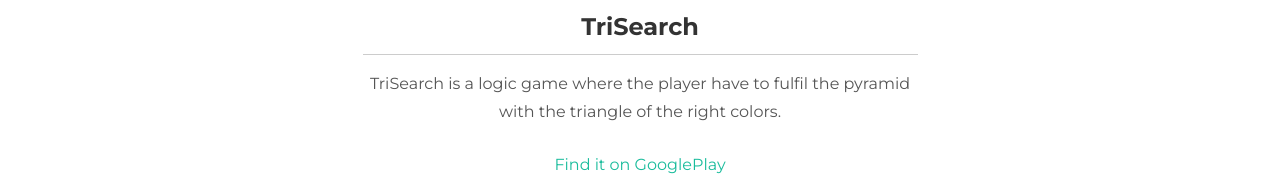
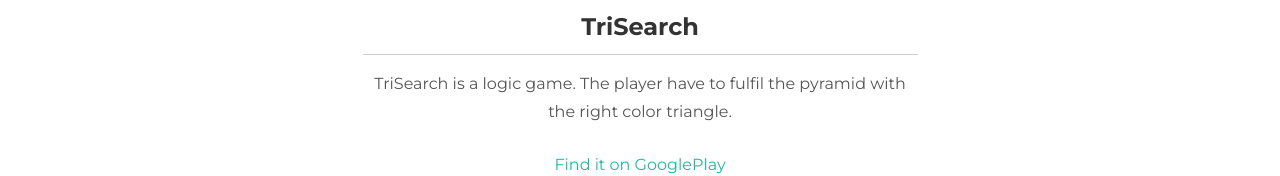
Before and after one commit to NicoleAlves/nicolealves.github.io, a plain HTML site: page work03.html in a window 1280 px wide. Shown: the part 287-463 px from the top of the page. Drawn offline with nearby package versions, Linux system fonts and the light colour scheme.

Commit message:
Consertando o inglês
:relieved:

```diff
--- a/work03.html
+++ b/work03.html
@@ -60,7 +60,7 @@
 			<div class="col-lg-6 col-lg-offset-3 centered">
 				<h3>TriSearch</h3>
 				<hr>
-				<p>TriSearch is a logic game where the player have to fulfil the pyramid with the triangle of the right colors.</p>
+				<p>TriSearch is a logic game. The player have to fulfil the pyramid with the right color triangle.</p>
 				<p><a href="https://play.google.com/store/apps/details?id=com.nave.trisearch&hl=pt_BR">Find it on GooglePlay</a></p>
 			</div>
 		</div>
```
